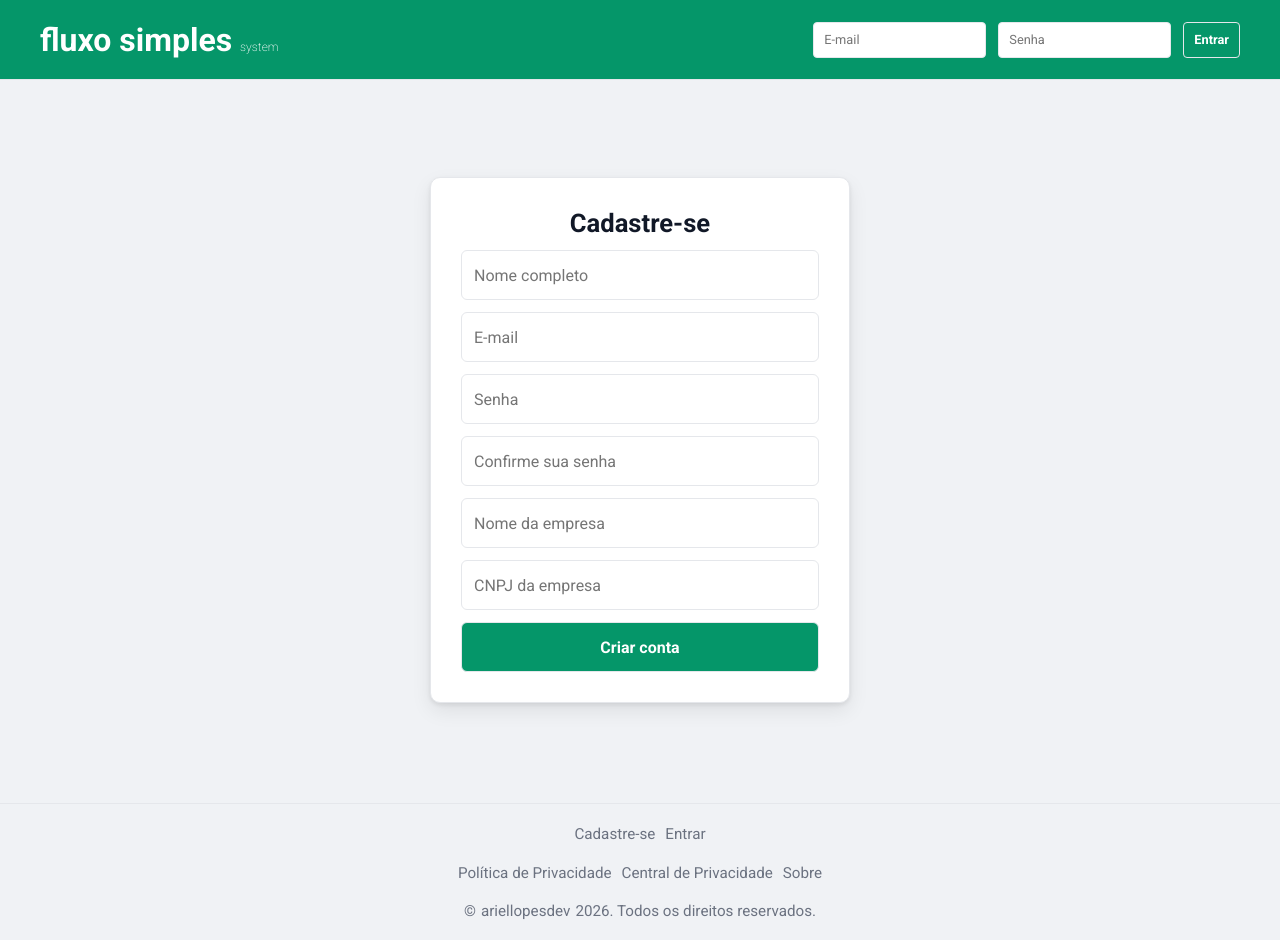
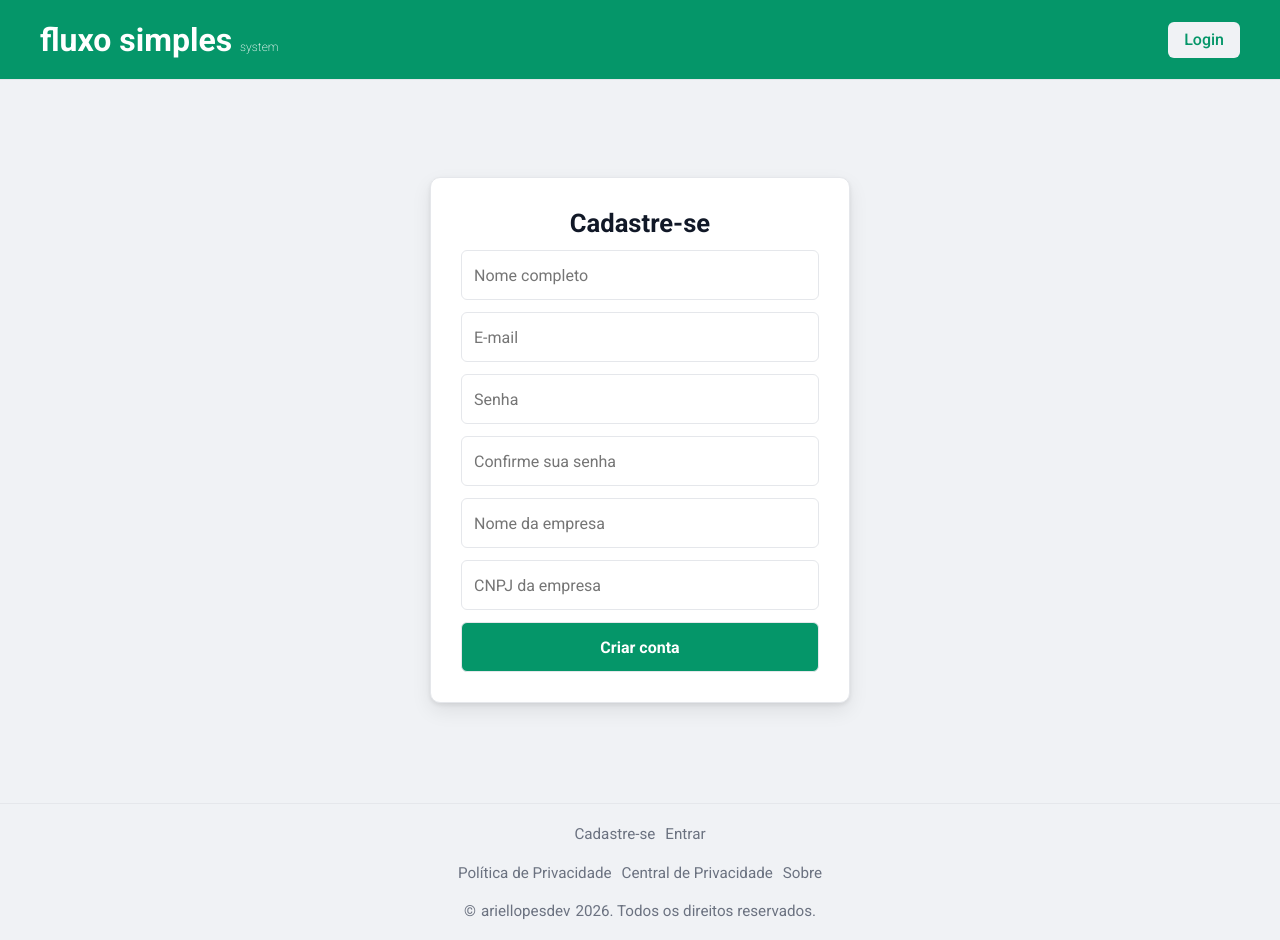
Before and after one commit to ariellopesdev/fluxosimplessystem, a React (Create React App) app in the folder frontend/: page /register in a window 1280 px wide. Built offline with nearby package versions, Linux system fonts and the light colour scheme.

Commit message:
Login finished

```diff
--- a/frontend/src/App.js
+++ b/frontend/src/App.js
@@ -1,5 +1,8 @@
 //CSS
 import "./App.css";
+
+//Hooks
+import { useAuth } from "./hooks/useAuth";
 
 //Router
 import { BrowserRouter, Routes, Route, Navigate } from "react-router-dom";
@@ -11,9 +14,6 @@ import Register from "./pages/Register/Register";
 
 //Components
 import Footer from "./components/Footer/Footer";
-
-//Hooks
-import { useAuth } from "./hooks/useAuth";
 
 function App() {
   const { auth, loading } = useAuth();
@@ -28,9 +28,12 @@ function App() {
           <Route path="/" element={<Home />} />
           <Route
             path="/painel"
-            element={!auth ? <Painel /> : <Navigate to="/" />}
+            element={auth ? <Painel /> : <Navigate to="/" />}
           />
-          <Route path="/register" element={<Register />} />
+          <Route
+            path="/register"
+            element={!auth ? <Register /> : <Navigate to="/painel" />}
+          />
         </Routes>
         <Footer />
       </BrowserRouter>
--- a/frontend/src/components/Navbar/Navbar.css
+++ b/frontend/src/components/Navbar/Navbar.css
@@ -91,14 +91,25 @@
   box-shadow: 0 0 0 2px rgba(5, 150, 105, 0.2);
 }
 
-.nav__form--login button {
+.login__btn {
   height: 36px;
   padding: 0 16px;
-  background-color: var(--primary-hover);
-  color: var(--surface);
+  background-color: var(--background);
+  color: var(--primary);
   border: none;
   border-radius: 6px;
   cursor: pointer;
+  display: flex;
+  justify-content: center;
+  align-items: center;
+  text-decoration: none;
+  font-weight: var(--weight-500);
+  transition: .3s;
+}
+
+.login__btn:hover {
+  background-color: var(--primary-hover);
+  color: var(--surface);
 }
 
 /************ TOOLTIP ************/
--- a/frontend/src/components/Navbar/Navbar.js
+++ b/frontend/src/components/Navbar/Navbar.js
@@ -21,10 +21,6 @@ import { logout, reset } from "../../slices/authSlice";
 const Navbar = () => {
   const [email, setEmail] = useState("");
   const [password, setPassword] = useState("");
-
-  const handleSubmit = (e) => {
-    e.preventDefault();
-  };
 
   const { auth } = useAuth();
   const { user } = useSelector((state) => state.auth);
@@ -81,25 +77,9 @@ const Navbar = () => {
         </>
       ) : (
         <>
-          <form onSubmit={handleSubmit} className="nav__form--login">
-            <input
-              type="email"
-              placeholder="E-mail"
-              onChange={(e) => setEmail(e.target.value)}
-              value={email || ""}
-            />
-            <input
-              type="password"
-              placeholder="Senha"
-              onChange={(e) => setPassword(e.target.value)}
-              value={password || ""}
-            />
-            <input
-              type="submit"
-              value="Entrar"
-              className="register__btn--primary"
-            />
-          </form>
+          <Link to="/" className="login__btn">
+            Login
+          </Link>
         </>
       )}
     </nav>
--- a/frontend/src/index.css
+++ b/frontend/src/index.css
@@ -41,6 +41,7 @@ body {
 
   /* letter wheight*/
   --weight-200: 200;
+  --weight-500: 500;
   --weight-700: 700;
 }
 
--- a/frontend/src/pages/Home/Home.js
+++ b/frontend/src/pages/Home/Home.js
@@ -2,7 +2,7 @@
 import "./Home.css";
 
 //Components
-import { NavLink, Link } from "react-router-dom";
+import { NavLink, Link, useNavigate } from "react-router-dom";
 import Message from "../../components/Message/Message";
 
 //Hooks
@@ -10,14 +10,40 @@ import { useState, useEffect } from "react";
 import { useSelector, useDispatch } from "react-redux";
 
 //Redux
+import { login, reset } from "../../slices/authSlice.js";
 
 const Home = () => {
   const [email, setEmail] = useState("");
   const [password, setPassword] = useState("");
 
+  const dispatch = useDispatch();
+  const navigate = useNavigate();
+
+  const { loading, error, user } = useSelector((state) => state.auth);
+
   const handleSubmit = (e) => {
     e.preventDefault();
+
+    const user = {
+      email,
+      password,
+    };
+
+    console.log(user);
+
+    dispatch(login(user));
   };
+
+  useEffect(() => {
+    if (user) {
+      navigate("/painel");
+    }
+  }, [user, navigate]);
+
+  //Clean all auth states
+  useEffect(() => {
+    dispatch(reset());
+  }, [dispatch]);
   return (
     <div id="home">
       <div id="home__info">
@@ -43,7 +69,22 @@ const Home = () => {
             onChange={(e) => setPassword(e.target.value)}
             value={password || ""}
           />
-          <input type="submit" value="Entrar" className="auth__btn--primary" />
+          {!loading && (
+            <input
+              type="submit"
+              value="Entrar"
+              className="auth__btn--primary"
+            />
+          )}
+          {loading && (
+            <input
+              type="submit"
+              value="Aguarde..."
+              className="auth__btn--primary"
+              disabled
+            />
+          )}
+          {error && <Message msg={error} type="error" />}
         </form>
         <a href="#" className="forgotPassword">
           Esqueceu sua senha?
--- a/frontend/src/services/authService.js
+++ b/frontend/src/services/authService.js
@@ -33,7 +33,7 @@ const login = async (data) => {
       .then((res) => res.json())
       .catch((err) => err);
 
-    if (res) {
+    if (res._id) {
       localStorage.setItem("user", JSON.stringify(res));
     }
 
```
